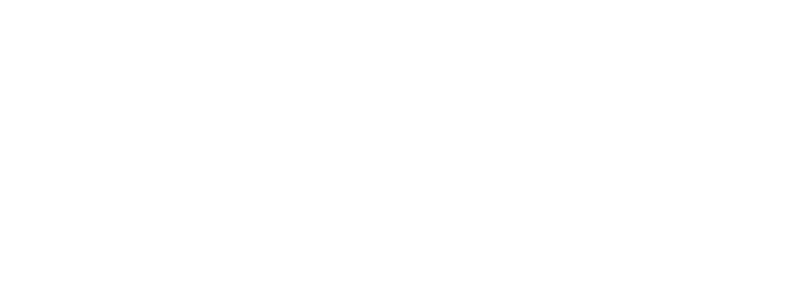
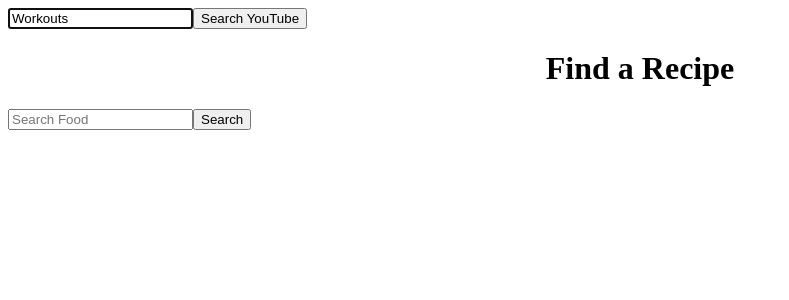
Before and after one commit to jttilley/Brotein, a React (Create React App) app in the folder client/: page /health in a window 1280 px wide. Shown: the top 300 px of the page, without its empty margins (0-789 px from the left). Built offline with nearby package versions, Linux system fonts and the light colour scheme.

Commit message:
fixed bugs

```diff
--- a/client/src/App.js
+++ b/client/src/App.js
@@ -15,7 +15,7 @@
 
         <Route exact path="/" component={AuthForm} />
         <Route exact path="/Home" component={HomePage} />
-        <Route exact path="/health" Component={HealthPage} />
+        <Route exact path="/health" component={HealthPage} />
         <Route exact path="/new-meal" component={NewMealPage} />
         <Route exact path="/new-workout" component={NewWorkOutPage} />
         <Route exact path="/history" component={HistoryPage} />
```
